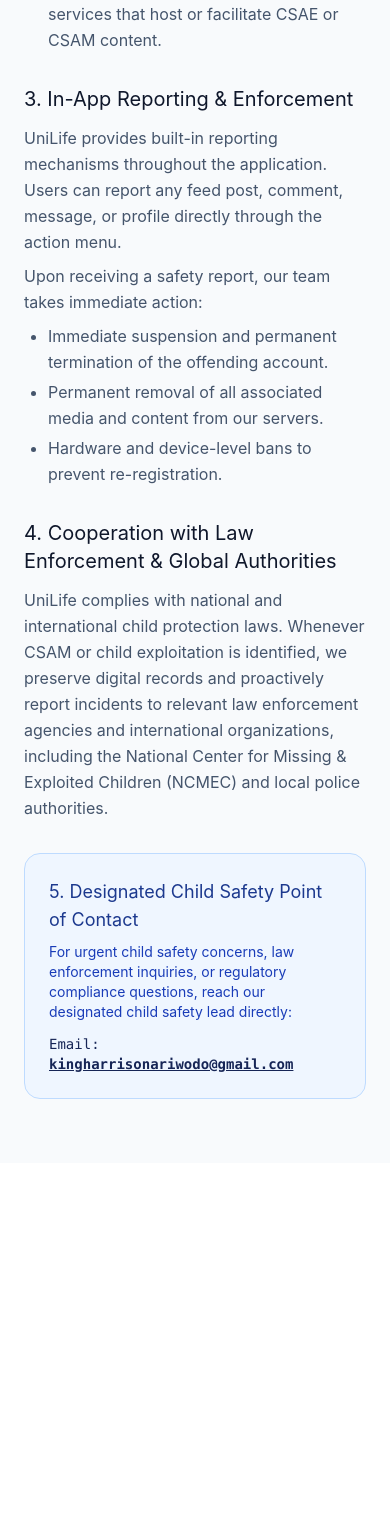
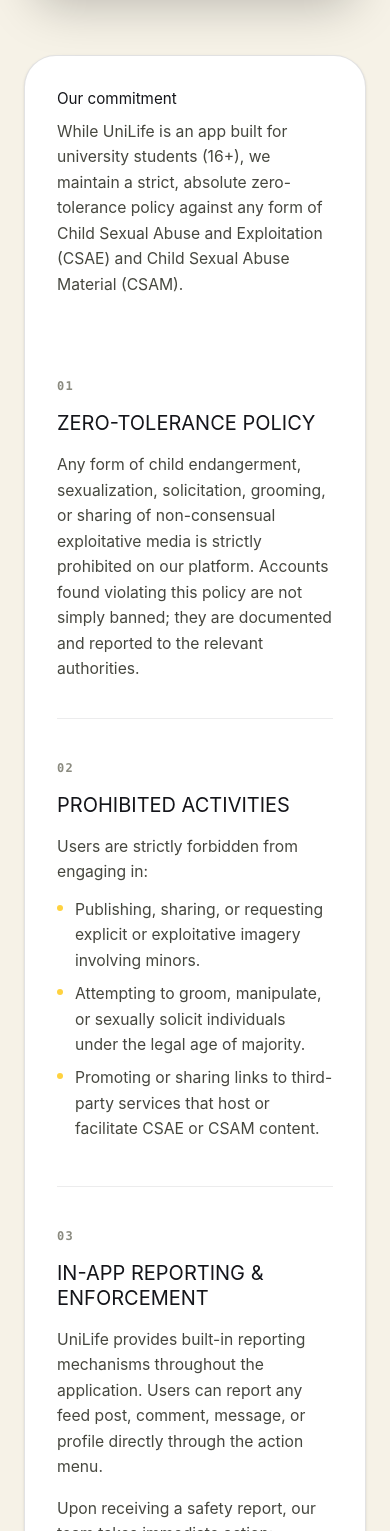
Before and after one commit to UniLife-Platform/UniLife-LandingPage, a Next.js app: page /child-safety in a window 390 px wide. Shown: the part 831-2362 px from the top of the page. Before the commit the page ends 1994 px from the top, so only its background shows below. Built offline with nearby package versions, Linux system fonts and the light colour scheme.

Commit message:
minor update - ui/ux inconsitency

```diff
--- a/app/child-safety/page.tsx
+++ b/app/child-safety/page.tsx
@@ -1,100 +1,80 @@
-import React from 'react';
-import Link from 'next/link';
+"use client";
 
-export const metadata = {
-  title: 'Child Safety Standards | UniLife',
-  description: 'Our commitment and standards against child sexual abuse and exploitation (CSAE).',
-};
+import Link from "next/link";
+import LegalLayout, { Section, List } from "@/components/LegalLayout";
 
-export default function ChildSafetyPage() {
+export default function ChildSafetyContent() {
   return (
-    <main className="min-h-screen bg-slate-50 dark:bg-[#0E1116] text-slate-800 dark:text-slate-200 py-16 px-6 sm:px-12 lg:px-24">
-      <div className="max-w-3xl mx-auto">
-        {/* Header */}
-        <div className="border-b border-slate-200 dark:border-slate-800 pb-8 mb-8">
-          <Link
-            href="/"
-            className="text-sm font-semibold text-blue-600 dark:text-blue-400 hover:underline mb-4 inline-block"
+    <LegalLayout
+      active="/child-safety"
+      kicker="Protecting our community"
+      title="Child Safety Standards"
+      intro="UniLife's commitment and strict standards against child sexual abuse and exploitation (CSAE)."
+      effectiveDate="September 5, 2026"
+      lastUpdated="September 5, 2026"
+      heroImage="https://images.pexels.com/photos/1181715/pexels-photo-1181715.jpeg?auto=compress&cs=tinysrgb&w=1600"
+      heroImageAlt="Group of diverse people forming a supportive circle"
+      badge={{ label: "Enforced by", value: "UniLife Trust & Safety Team and Global Law Enforcement" }}
+      ctaTitle="Report a severe violation?"
+      ctaBody="Use the in-app reporting tools immediately, or contact our designated safety lead below."
     >
-            ← Back to UniLife
-          </Link>
-          <h1 className="text-3xl sm:text-4xl font-extrabold tracking-tight text-slate-900 dark:text-white">
-            Child Safety Standards
-          </h1>
-          <p className="mt-2 text-sm text-slate-500 dark:text-slate-400">
-            Last Updated: September 2026 | Effective immediately
+      <div className="mb-10">
+        <h3 className="font-bold text-[0.95rem] text-[#14151A] mb-2">Our commitment</h3>
+        <p className="text-[#46473f] text-[0.98rem] leading-relaxed">
+          While UniLife is an app built for university students (16+), we maintain a strict, absolute zero-tolerance policy against any form of Child Sexual Abuse and Exploitation (CSAE) and Child Sexual Abuse Material (CSAM).
         </p>
       </div>
 
-        {/* Content */}
-        <div className="space-y-8 text-base leading-relaxed">
-          {/* Section 1 */}
-          <section>
-            <h2 className="text-xl font-bold text-slate-900 dark:text-white mb-3">
-              1. Zero-Tolerance Policy (CSAE / CSAM)
-            </h2>
-            <p className="text-slate-600 dark:text-slate-300">
-              UniLife maintains a strict, zero-tolerance stance against Child Sexual Abuse and Exploitation (CSAE) and Child Sexual Abuse Material (CSAM). Any form of child endangerment, sexualization, solicitation, grooming, or sharing of non-consensual exploitative media is strictly prohibited on our platform.
+      <Section number="01" title="Zero-tolerance policy">
+        <p>
+          Any form of child endangerment, sexualization, solicitation, grooming, or sharing of non-consensual exploitative media is strictly prohibited on our platform. Accounts found violating this policy are not simply banned; they are documented and reported to the relevant authorities.
         </p>
-          </section>
+      </Section>
 
-          {/* Section 2 */}
-          <section>
-            <h2 className="text-xl font-bold text-slate-900 dark:text-white mb-3">
-              2. Prohibited Activities
-            </h2>
-            <p className="text-slate-600 dark:text-slate-300 mb-2">
-              Users are strictly forbidden from engaging in:
-            </p>
-            <ul className="list-disc pl-6 space-y-2 text-slate-600 dark:text-slate-300">
-              <li>Publishing, sharing, or requesting explicit or exploitative imagery involving minors.</li>
-              <li>Attempting to groom, manipulate, or sexually solicit individuals under the legal age of majority.</li>
-              <li>Promoting or sharing links to third-party services that host or facilitate CSAE or CSAM content.</li>
-            </ul>
-          </section>
+      <Section number="02" title="Prohibited activities">
+        <p>Users are strictly forbidden from engaging in:</p>
+        <List
+          items={[
+            "Publishing, sharing, or requesting explicit or exploitative imagery involving minors.",
+            "Attempting to groom, manipulate, or sexually solicit individuals under the legal age of majority.",
+            "Promoting or sharing links to third-party services that host or facilitate CSAE or CSAM content.",
+          ]}
+        />
+      </Section>
 
-          {/* Section 3 */}
-          <section>
-            <h2 className="text-xl font-bold text-slate-900 dark:text-white mb-3">
-              3. In-App Reporting & Enforcement
-            </h2>
-            <p className="text-slate-600 dark:text-slate-300">
+      <Section number="03" title="In-app reporting & enforcement">
+        <p>
           UniLife provides built-in reporting mechanisms throughout the application. Users can report any feed post, comment, message, or profile directly through the action menu.
         </p>
-            <p className="mt-2 text-slate-600 dark:text-slate-300">
-              Upon receiving a safety report, our team takes immediate action:
-            </p>
-            <ul className="list-disc pl-6 mt-2 space-y-1 text-slate-600 dark:text-slate-300">
-              <li>Immediate suspension and permanent termination of the offending account.</li>
-              <li>Permanent removal of all associated media and content from our servers.</li>
-              <li>Hardware and device-level bans to prevent re-registration.</li>
-            </ul>
-          </section>
+        <p className="mt-4 mb-2">Upon receiving a safety report, our team takes immediate action:</p>
+        <List
+          items={[
+            "Immediate suspension and permanent termination of the offending account.",
+            "Permanent removal of all associated media and content from our servers.",
+            "Hardware and device-level bans to prevent re-registration.",
+          ]}
+        />
+      </Section>
 
-          {/* Section 4 */}
-          <section>
-            <h2 className="text-xl font-bold text-slate-900 dark:text-white mb-3">
-              4. Cooperation with Law Enforcement & Global Authorities
-            </h2>
-            <p className="text-slate-600 dark:text-slate-300">
+      <Section number="04" title="Cooperation with global authorities">
+        <p>
           UniLife complies with national and international child protection laws. Whenever CSAM or child exploitation is identified, we preserve digital records and proactively report incidents to relevant law enforcement agencies and international organizations, including the National Center for Missing & Exploited Children (NCMEC) and local police authorities.
         </p>
-          </section>
+      </Section>
 
-          {/* Section 5 - Designated Contact */}
-          <section className="bg-blue-50 dark:bg-blue-950/40 border border-blue-200 dark:border-blue-900/50 rounded-2xl p-6">
-            <h2 className="text-lg font-bold text-blue-900 dark:text-blue-300 mb-2">
-              5. Designated Child Safety Point of Contact
-            </h2>
-            <p className="text-sm text-blue-800 dark:text-blue-300/80 mb-3">
-              For urgent child safety concerns, law enforcement inquiries, or regulatory compliance questions, reach our designated child safety lead directly:
+      <Section number="05" title="Designated Child Safety Point of Contact">
+        <p>
+          For urgent child safety concerns, law enforcement inquiries, or regulatory compliance questions, reach our designated child safety lead directly at:
         </p>
-            <div className="text-sm font-mono text-blue-950 dark:text-blue-200">
-              Email: <a href="mailto:kingharrisonariwodo@gmail.com" className="underline font-semibold">kingharrisonariwodo@gmail.com</a>
-            </div>
-          </section>
-        </div>
-      </div>
-    </main>
+        <p className="mt-4">
+          <a
+            className="text-[#14151A] underline decoration-[#FFD23F] decoration-2 underline-offset-2 font-semibold"
+            href="mailto:support@unilife.com.ng"
+          >
+            support@unilife.com.ng
+          </a>
+        </p>
+      </Section>
+    </LegalLayout>
   );
 }
--- a/app/delete-account/page.tsx
+++ b/app/delete-account/page.tsx
@@ -1,44 +1,67 @@
-import React from 'react';
+"use client";
 
-export const metadata = {
-  title: 'Delete Account | UniLife',
-  description: 'Instructions on how to request account deletion for UniLife.',
-};
+import Link from "next/link";
+import LegalLayout, { Section, List } from "@/components/LegalLayout";
 
-export default function DeleteAccount() {
+export default function DeleteAccountContent() {
   return (
-    <div className="min-h-screen flex items-center justify-center bg-black p-6">
-      <div className="max-w-2xl w-full backdrop-blur-lg bg-white/10 border border-white/20 p-8 rounded-2xl shadow-2xl text-white">
-        <h1 className="text-3xl font-bold mb-4">Account Deletion Request</h1>
+    <LegalLayout
+      active="/delete-account"
+      kicker="Your data, your control"
+      title="Account Deletion Request"
+      intro="At UniLife, you have full control over your data. If you wish to permanently delete your account and all associated information, here is how to do it."
+      effectiveDate="September 5, 2026"
+      lastUpdated="September 5, 2026"
+      heroImage="https://images.pexels.com/photos/5380642/pexels-photo-5380642.jpeg?auto=compress&cs=tinysrgb&w=1600"
+      heroImageAlt="Student using a smartphone in a campus setting"
+      badge={{ label: "Applies to", value: "All registered UniLife users" }}
+      ctaTitle="Having trouble?"
+      ctaBody="If you cannot access your registered email, contact support and we will help you verify your identity."
+    >
+      <div className="mb-10">
+        <h3 className="font-bold text-[0.95rem] text-[#14151A] mb-2">Leaving UniLife</h3>
+        <p className="text-[#46473f] text-[0.98rem] leading-relaxed">
+          We believe in giving you complete ownership of your digital footprint. When you request to delete your account, we wipe your data from our active databases. Please read below to understand exactly what is removed and how the process works.
+        </p>
+      </div>
 
-        <p className="text-gray-300 mb-6 leading-relaxed">
-          At UniLife, you have full control over your data. If you wish to permanently delete your account and all associated information, follow the steps below.
+      <Section number="01" title="How to request deletion">
+        <p>
+          Currently, account deletions are handled via a verified email request to ensure the security of your data.
         </p>
+        <List
+          items={[
+            <span>Send an email to <a href="mailto:support@unilife.com.ng" className="text-[#14151A] underline decoration-[#FFD23F] decoration-2 underline-offset-2 font-semibold">support@unilife.com.ng</a>.</span>,
+            "You MUST send the email from the exact address registered to your UniLife account.",
+            "Use the subject line: Account Deletion Request.",
+          ]}
+        />
+      </Section>
 
-        <div className="bg-white/5 border border-white/10 rounded-xl p-5 mb-8">
-          <h2 className="text-xl font-semibold mb-2">How to Request Deletion</h2>
-          <p className="text-gray-300">
-            Send an email to <a href="mailto:support@unilife.com.ng" className="text-blue-400 hover:underline">support@unilife.com.ng</a> from the email address registered to your account.
-          </p>
-          <div className="mt-3 p-3 bg-black/40 rounded-lg text-sm font-mono text-gray-300">
-            Subject: Account Deletion Request
-          </div>
-        </div>
+      <Section number="02" title="What gets deleted?">
+        <p>When your account is processed for deletion, the following data is permanently erased:</p>
+        <List
+          items={[
+            "Your profile data (Name, Username, Avatar, University, Department).",
+            "All posts, polls, and media you have shared on the Campus Feed.",
+            "Your UniShop/Campus Marketplace shop and all active listings.",
+            "Your Student Points (SP) balance and earned badges.",
+          ]}
+        />
+        <p className="mt-4">
+          <em>Note: Messages you have sent to other users may remain visible in their inboxes, but your account name and avatar will be replaced with a generic "Deleted User" state.</em>
+        </p>
+      </Section>
 
-        <h2 className="text-xl font-semibold mb-3">What Gets Deleted?</h2>
-        <ul className="list-disc pl-5 text-gray-300 space-y-2 mb-8">
-          <li>Your profile data (Name, Username, Avatar).</li>
-          <li>All posts, polls, and media shared on the Campus Feed.</li>
-          <li>Your Campus Marketplace shop and listings.</li>
-          <li>Your Student Points (SP) balance.</li>
-        </ul>
+      <Section number="03" title="Processing time">
+        <p>
+          Once we verify your request, your account and associated data will be permanently deleted within 7 days.
+        </p>
+        <p className="font-bold text-[#14151A] mt-2">
+          This action is completely irreversible. We cannot recover your account, SP balance, or posts once the deletion is processed.
+        </p>
+      </Section>
 
-        <h2 className="text-xl font-semibold mb-3">Processing Time</h2>
-        <p className="text-gray-300 text-sm leading-relaxed mb-6">
-          Once we verify your request, your account and associated data will be permanently deleted within 7 days. This action is irreversible.
-        </p>
-
-      </div>
-    </div>
+    </LegalLayout>
   );
 }
```
Lines whose indentation alone changed are shown as unchanged.
